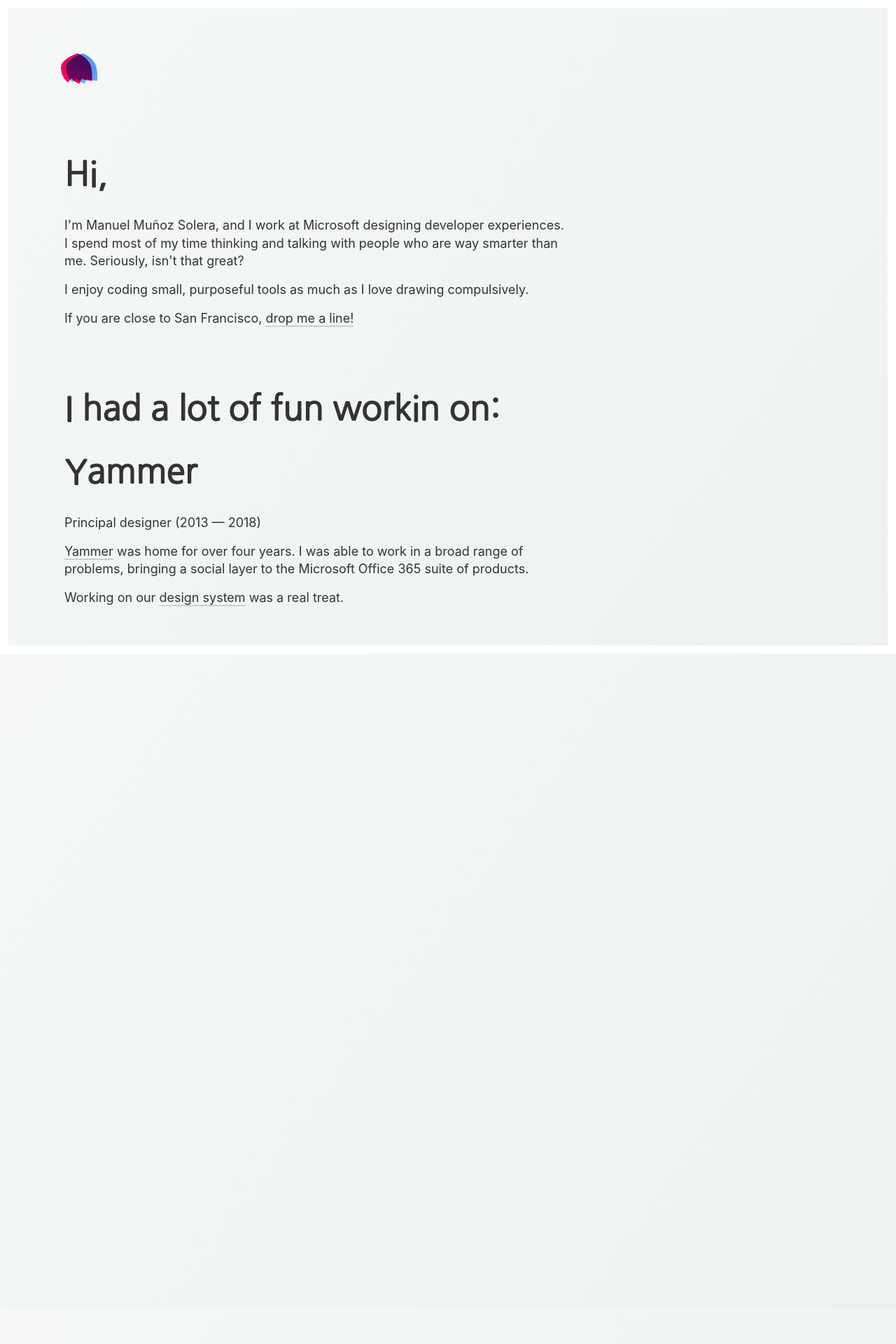
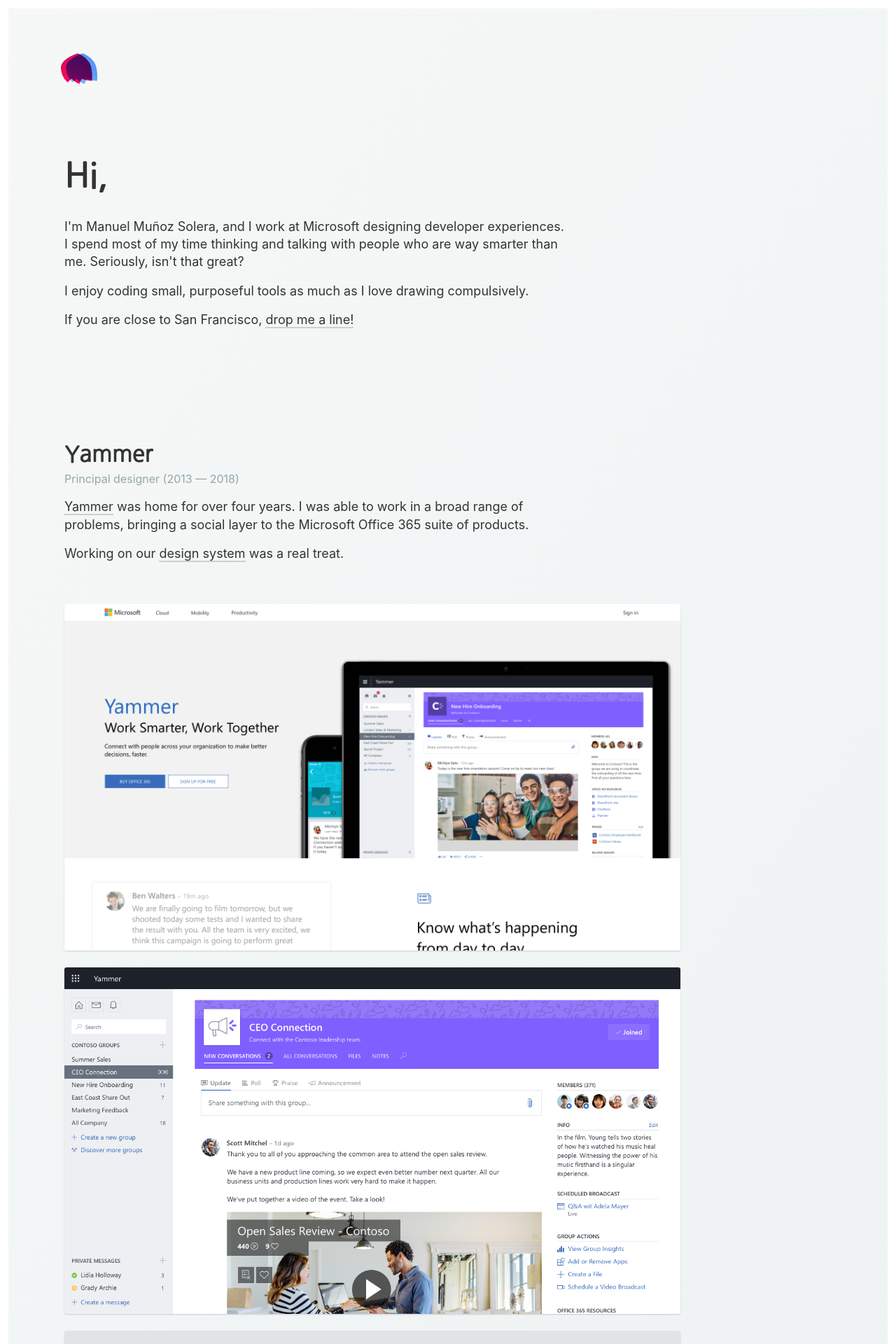
Before and after one commit to mamuso/mamuso.net, a Jekyll site: the page built from index.md, in a window 1280 px wide. Shown: the top 1920 px of the page at 70% size. Built offline with Jekyll 4.4.1, drawn with Linux system fonts in a browser that asks for light colours; before the commit the page ends 934 px from its top, so only the background shows below that.

Commit message:
adding a few screens for yammer

```diff
--- a/_layouts/home.html
+++ b/_layouts/home.html
@@ -12,14 +12,19 @@
 
 
   <div class="projects">
-    <h2>I had a lot of fun workin on:</h2>
     <section class="project site-block">
       <header>
-        <h2>Yammer</h2>
+        <h3>Yammer</h3>
         <p>Principal designer (2013 — 2018) </p>
       </header>
       <p><a href="https://www.yammer.com/">Yammer</a> was home for over four years. I was able to work in a broad range of problems, bringing a social layer to the Microsoft Office 365 suite of products.</p>
       <p>Working on our <a href="https://github.com/Microsoft/YamUI/">design system</a> was a real treat.</p>
+      <ul class="project-gallery">
+          <li><img src="/assets/img/projects/yammer/mkt.png" alt="Yammer marketing pages"></li>
+          <li><img src="/assets/img/projects/yammer/group.png" alt="Yammer group"></li>
+          <li><img src="/assets/img/projects/yammer/mobile.png" alt="Yammer mobile"></li>
+          <li><img src="/assets/img/projects/yammer/yamui.png" alt="YamUI modules"></li>
+      </ul>
     </section>
   </div>
 </body>
--- a/_sass/site.scss
+++ b/_sass/site.scss
@@ -6,7 +6,13 @@
 h2 {
   margin-bottom: 3rem;
   font-family: 'Nanum Gothic', sans-serif;
-  font-size: 4.8rem;
+  font-size: $font-size-xxxl;
+}
+
+h3 {
+  margin-bottom: 1rem;
+  font-family: 'Nanum Gothic', sans-serif;
+  font-size: $font-size-xxl;
 }
 
 // Site header
@@ -20,12 +26,8 @@
   .logo:hover .pr { transform: translate(-1.2rem); }
 }
 
-// Site intro
-.site-intro {
-  margin: 4.8em 0;
-}
-
-
+// Site
+.site-intro { margin: 8.8rem 0 16rem; }
 
 .site-block { max-width: 72rem;
   a {
@@ -33,8 +35,8 @@
     text-decoration: none;
     color: $text-color;
     transition: all $animation;
-    background: linear-gradient(9deg, $background-nav 0%, $background-nav 40%, rgba($background-color, 0) 41%); /* w3c */
-    background-position: 0% 0%;
+    background: linear-gradient(12deg, $background-nav 0%, $background-nav 40%, rgba($background-color, 0) 41%); /* w3c */
+    background-position: 50% 0%;
     background-size: 400% 400%;
       &:hover {
       border-bottom: 2px solid rgba($brand-color, .2);
@@ -43,3 +45,27 @@
     }
   }
 }
+
+// Projects
+.projects {
+  h2 { font-size: $font-size-xl; }
+  header {
+    h3 { margin-bottom: 0.4rem; }
+    p {
+      font-size: $font-size-m;
+      margin: 0 0 1.2rem;
+      color: $secondary-color;
+    }
+  }
+  .project-gallery {
+    margin-top: 6rem;
+    list-style: none;
+    li { margin: 2rem 0; }
+    img {
+      max-width: 88rem;
+      border-radius: $base-radius;
+      box-shadow: 0 1px 2px rgba($text-color, .2);
+    }
+    .img-mobile { max-height: 45rem;}
+  }
+}
--- a/assets/css/main.scss
+++ b/assets/css/main.scss
@@ -11,13 +11,17 @@
 $text-color:        #333      !default;
 $brand-color:       #4C82D7   !default;
 $brand-alt:         #B60B4D   !default;
-$secondary-color:   #A6A6A6   !default;
+$secondary-color:   #94A7A7   !default;
 $background-color:  #F6F8F8   !default;
 $background-alt:    #EDF1F1   !default;
 $background-nav:    #FFF      !default;
 
-$font-size-m:       1.6rem    !default;
-$font-size-s:       1.2rem    !default;
+$font-size-xxxl:    4.8rem      !default;
+$font-size-xxl:     3.2rem      !default;
+$font-size-xl:      2.4rem      !default;
+$font-size-l:       2rem        !default;
+$font-size-m:       1.6rem      !default;
+$font-size-s:       1.2rem      !default;
 
 $animation:         .3s ease;
 
@@ -34,11 +38,11 @@
   font-kerning: normal;
   color: $text-color;
   border: 1.2rem solid $background-nav;
-  background: -moz-linear-gradient(324deg, $background-color 0%, $background-alt 100%); /* ff3.6+ */
+  background: -moz-linear-gradient(126deg, $background-color 0%, $background-alt 100%); /* ff3.6+ */
   background: -webkit-gradient(linear, left top, right bottom, color-stop(0%, $background-color), color-stop(100%, $background-alt)); /* safari4+,chrome */
-  background: -webkit-linear-gradient(324deg, $background-color 0%, $background-alt 100%); /* safari5.1+,chrome10+ */
-  background: -o-linear-gradient(324deg, $background-color 0%, $background-alt 100%); /* opera 11.10+ */
-  background: -ms-linear-gradient(324deg, $background-color 0%, $background-alt 100%); /* ie10+ */
+  background: -webkit-linear-gradient(126deg, $background-color 0%, $background-alt 100%); /* safari5.1+,chrome10+ */
+  background: -o-linear-gradient(126deg, $background-color 0%, $background-alt 100%); /* opera 11.10+ */
+  background: -ms-linear-gradient(126deg, $background-color 0%, $background-alt 100%); /* ie10+ */
   background: linear-gradient(126deg, $background-color 0%, $background-alt 100%); /* w3c */
   filter: progid:DXImageTransform.Microsoft.gradient( startColorstr='$background-color', endColorstr='$background-alt',GradientType=1 ); /* ie6-9 */
   transition: background 0.5s ease;
```
Also changed, not shown: assets/img/projects/yammer/android.png (added), assets/img/projects/yammer/group.png (added), assets/img/projects/yammer/ios.png (added), assets/img/projects/yammer/mkt.png (added), assets/img/projects/yammer/mobile.png (added), assets/img/projects/yammer/yamui.png (added).
